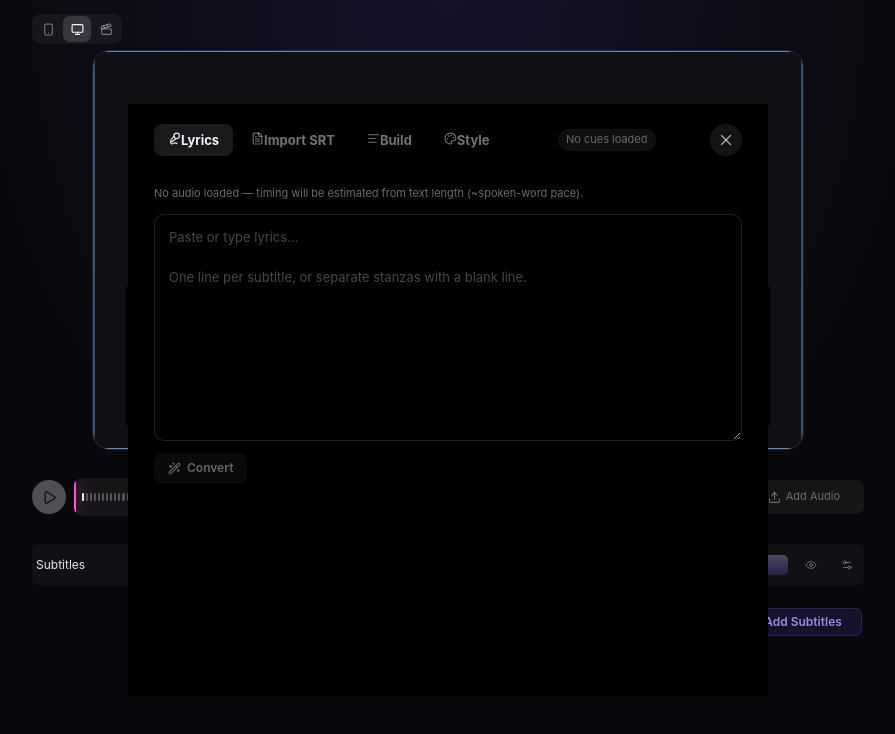
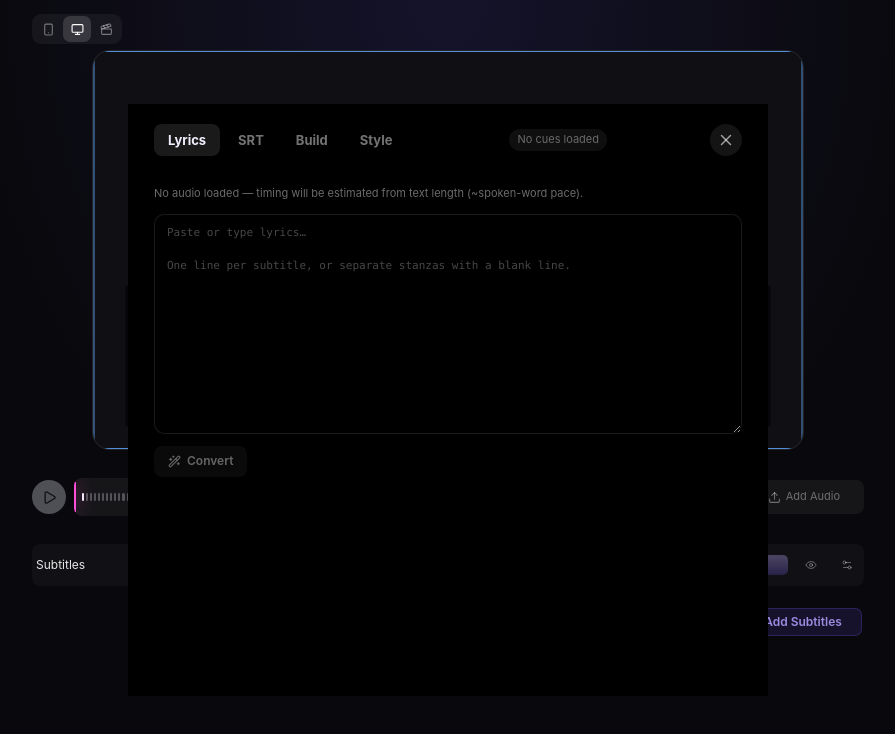
Before and after one commit to nick227/Audio-Reactive-Visual-Studio, a React (Vite) app: page / in a window 1280 px wide. Both pictures are taken after a click on the button "Add Subtitles". Shown: the top 734 px of the page, without its empty margins (192-1087 px from the left). Built offline with nearby package versions, Linux system fonts and the light colour scheme.

Commit message:
Show formatted SRT across lyrics, import, and build subtitle tabs.
Adds formatSrt serialization and shared cue state so loaded or converted subtitles display as standard SRT text in each tab.

```diff
--- a/src/features/visualizer/editor/SubtitleModal.tsx
+++ b/src/features/visualizer/editor/SubtitleModal.tsx
@@ -1,6 +1,6 @@
 import { useCallback, useEffect, useRef, useState } from 'react'
 import { AlignLeft, FileText, Loader, Mic2, Palette, Plus, Trash2, Wand2, X } from 'lucide-react'
-import { parseSrt, displayToMs, msToDisplay, MAX_SRT_CUES } from '../subtitles/parseSrt'
+import { parseSrt, displayToMs, msToDisplay, formatSrt, MAX_SRT_CUES } from '../subtitles/parseSrt'
 import type { SrtCue } from '../subtitles/parseSrt'
 import { lyricsToSrt } from '../subtitles/lyricsToSrt'
 import type { LayerInstance, SubtitleStyle } from '../project/types'
@@ -95,19 +95,41 @@ function DragTimeInput({
   )
 }
 
+// ─── Shared SRT text view ─────────────────────────────────────────────────────
+
+function SrtTextView({ cues, className }: { cues: SrtCue[]; className?: string }) {
+  if (cues.length === 0) return null
+  return (
+    <div className="srt-source-panel">
+      <p className="srt-preview-label">SRT · {cues.length} cues</p>
+      <textarea
+        className={`srt-source-input${className ? ` ${className}` : ''}`}
+        readOnly
+        value={formatSrt(cues)}
+        rows={Math.min(16, Math.max(6, cues.length + 2))}
+        spellCheck={false}
+      />
+    </div>
+  )
+}
+
 // ─── Lyrics Tab ───────────────────────────────────────────────────────────────
 
 function LyricsTab({
+  cues,
   audioDuration,
+  onCuesChange,
   onSave,
   onOpenInBuild,
 }: {
+  cues: SrtCue[]
   audioDuration: number
+  onCuesChange: (cues: SrtCue[]) => void
   onSave: (cues: SrtCue[]) => void
   onOpenInBuild: (cues: SrtCue[]) => void
 }) {
-  const [raw, setRaw] = useState('')
-  const [cues, setCues] = useState<SrtCue[] | null>(null)
+  const [raw, setRaw] = useState(() => (cues.length ? formatSrt(cues) : ''))
+  const [converted, setConverted] = useState<SrtCue[] | null>(cues.length ? cues : null)
   const [error, setError] = useState<string | null>(null)
 
   const durationMs = audioDuration > 0 ? audioDuration * 1000 : 0
@@ -115,36 +137,51 @@ function LyricsTab({
     ? `Timing will be fit to your track (${msToDisplay(durationMs)}).`
     : 'No audio loaded — timing will be estimated from text length (~spoken-word pace).'
 
+  const activeCues = converted ?? (cues.length ? cues : null)
+
   const handleConvert = () => {
     const trimmed = raw.trim()
     if (!trimmed) {
       setError('Paste or type your lyrics first.')
-      setCues(null)
+      setConverted(null)
       return
     }
-    const result = lyricsToSrt(trimmed, { durationMs })
+
+    const fromSrt = trimmed.includes('-->') ? parseSrt(trimmed) : []
+    const result = fromSrt.length > 0
+      ? fromSrt
+      : lyricsToSrt(trimmed, { durationMs })
+
     if (result.length === 0) {
       setError('Could not split text into lines.')
-      setCues(null)
+      setConverted(null)
       return
     }
-    setCues(result)
+
+    onCuesChange(result)
+    setConverted(result)
+    setRaw(formatSrt(result))
     setError(null)
   }
 
-  const lastCue = cues?.[cues.length - 1]
+  const lastCue = activeCues?.[activeCues.length - 1]
   const spanLabel = lastCue ? msToDisplay(lastCue.endMs) : null
 
   return (
     <div className="srt-lyrics-tab">
-      <p className="srt-lyrics-hint">{durationHint}</p>
+      <p className="srt-lyrics-hint">
+        {activeCues
+          ? `Loaded subtitles shown as SRT below · ${spanLabel ?? ''}`
+          : durationHint}
+      </p>
 
       <textarea
-        className="srt-lyrics-input"
+        className="srt-lyrics-input srt-source-input"
         placeholder={'Paste or type lyrics…\n\nOne line per subtitle, or separate stanzas with a blank line.'}
         value={raw}
-        onChange={(e) => { setRaw(e.target.value); setCues(null); setError(null) }}
-        rows={10}
+        onChange={(e) => { setRaw(e.target.value); setConverted(null); setError(null) }}
+        rows={12}
+        spellCheck={false}
       />
 
       <div className="srt-lyrics-actions">
@@ -155,29 +192,15 @@ function LyricsTab({
 
       {error && <p className="srt-error">{error}</p>}
 
-      {cues && cues.length > 0 && (
-        <>
-          <div className="srt-preview">
-            <p className="srt-preview-label">Preview · {cues.length} lines · {spanLabel}</p>
-            {cues.slice(0, 4).map((cue) => (
-              <div key={cue.index} className="srt-preview-row">
-                <span className="srt-preview-time">{msToDisplay(cue.startMs)} → {msToDisplay(cue.endMs)}</span>
-                <span className="srt-preview-text">{cue.text.replace(/\n/g, ' ')}</span>
-              </div>
-            ))}
-            {cues.length > 4 && <p className="srt-preview-more">…and {cues.length - 4} more lines</p>}
-            {cues.length >= MAX_SRT_CUES && <p className="srt-warning">Large text — capped at {MAX_SRT_CUES} cues.</p>}
-          </div>
-
+      {activeCues && activeCues.length > 0 && (
         <div className="srt-tab-actions srt-tab-actions--split">
-            <button type="button" className="srt-secondary-btn" onClick={() => onSave(cues)}>
+          <button type="button" className="srt-secondary-btn" onClick={() => onSave(activeCues)}>
             Apply &amp; Close
           </button>
-            <button type="button" className="srt-add-btn" onClick={() => onOpenInBuild(cues)}>
+          <button type="button" className="srt-add-btn" onClick={() => onOpenInBuild(activeCues)}>
             Fine-tune in Build
           </button>
         </div>
-        </>
       )}
     </div>
   )
@@ -185,14 +208,14 @@ function LyricsTab({
 
 // ─── Import Tab ───────────────────────────────────────────────────────────────
 
-function ImportTab({ initialCues, onSave }: {
-  initialCues?: SrtCue[]
+function ImportTab({ cues, onCuesChange, onSave }: {
+  cues: SrtCue[]
+  onCuesChange: (cues: SrtCue[]) => void
   onSave: (cues: SrtCue[]) => void
 }) {
-  const [cues, setCues] = useState<SrtCue[] | null>(initialCues ?? null)
   const [error, setError] = useState<string | null>(null)
   const [dragging, setDragging] = useState(false)
-  const [filename, setFilename] = useState<string | null>(initialCues ? 'current cues' : null)
+  const [filename, setFilename] = useState<string | null>(cues.length ? 'current cues' : null)
   const fileRef = useRef<HTMLInputElement>(null)
 
   const handleFile = (file: File) => {
@@ -203,9 +226,9 @@ function ImportTab({ initialCues, onSave }: {
       const parsed = parseSrt(raw)
       if (parsed.length === 0) {
         setError('Could not parse this file — no valid cues found.')
-        setCues(null)
+        onCuesChange([])
       } else {
-        setCues(parsed)
+        onCuesChange(parsed)
         setFilename(file.name)
         setError(null)
       }
@@ -219,7 +242,7 @@ function ImportTab({ initialCues, onSave }: {
     if (file) handleFile(file)
   }
 
-  const lastCue = cues?.[cues.length - 1]
+  const lastCue = cues[cues.length - 1]
   const durationLabel = lastCue ? msToDisplay(lastCue.endMs) : null
 
   return (
@@ -229,7 +252,7 @@ function ImportTab({ initialCues, onSave }: {
       />
 
       <div
-        className={`srt-dropzone${dragging ? ' srt-dropzone--drag' : ''}${cues ? ' srt-dropzone--loaded' : ''}`}
+        className={`srt-dropzone${dragging ? ' srt-dropzone--drag' : ''}${cues.length ? ' srt-dropzone--loaded' : ''}`}
         onDragOver={(e) => { e.preventDefault(); setDragging(true) }}
         onDragLeave={() => setDragging(false)}
         onDrop={onDrop}
@@ -237,7 +260,7 @@ function ImportTab({ initialCues, onSave }: {
         role="button" tabIndex={0}
         onKeyDown={(e) => e.key === 'Enter' && fileRef.current?.click()}
       >
-        {cues ? (
+        {cues.length > 0 ? (
           <div className="srt-dropzone-loaded">
             <span className="srt-loaded-icon">✓</span>
             <span className="srt-loaded-name">{filename}</span>
@@ -255,19 +278,13 @@ function ImportTab({ initialCues, onSave }: {
 
       {error && <p className="srt-error">{error}</p>}
 
-      {cues && cues.length > 0 && (
+      {cues.length > 0 && (
         <>
-          <div className="srt-preview">
-            <p className="srt-preview-label">Preview</p>
-            {cues.slice(0, 4).map((cue) => (
-              <div key={cue.index} className="srt-preview-row">
-                <span className="srt-preview-time">{msToDisplay(cue.startMs)} → {msToDisplay(cue.endMs)}</span>
-                <span className="srt-preview-text">{cue.text.replace(/\n/g, ' ')}</span>
-              </div>
-            ))}
-            {cues.length > 4 && <p className="srt-preview-more">…and {cues.length - 4} more cues</p>}
-            {cues.length >= MAX_SRT_CUES && <p className="srt-warning">Large file — capped at {MAX_SRT_CUES} cues.</p>}
-          </div>
+          <SrtTextView cues={cues} />
+
+          {cues.length >= MAX_SRT_CUES && (
+            <p className="srt-warning">Large file — capped at {MAX_SRT_CUES} cues.</p>
+          )}
 
           <div className="srt-tab-actions">
             <button type="button" className="srt-add-btn" onClick={() => onSave(cues)}>
@@ -291,6 +308,17 @@ function newCueAfter(prev?: BuildCue): BuildCue {
 
 function cuesFromSrt(srt: SrtCue[]): BuildCue[] {
   return srt.map((c) => ({ id: crypto.randomUUID(), startMs: c.startMs, endMs: c.endMs, text: c.text }))
+}
+
+function buildCuesToSrt(cues: BuildCue[]): SrtCue[] {
+  return cues
+    .filter((c) => c.text.trim())
+    .map((c, i) => ({
+      index: i + 1,
+      startMs: c.startMs,
+      endMs: Math.max(c.endMs, c.startMs + 100),
+      text: c.text.trim(),
+    }))
 }
 
 function BuildTab({
@@ -347,13 +375,13 @@ function BuildTab({
   const isFirstCueRender = useRef(true)
   useEffect(() => {
     if (isFirstCueRender.current) { isFirstCueRender.current = false; return }
-    const valid = cues.filter((c) => c.text.trim()).map((c, i): SrtCue => ({
-      index: i + 1, startMs: c.startMs, endMs: Math.max(c.endMs, c.startMs + 100), text: c.text.trim(),
-    }))
+    const valid = buildCuesToSrt(cues)
     if (valid.length === 0) return
     const timer = setTimeout(() => onAutoSaveRef.current(valid), 400)
     return () => clearTimeout(timer)
   }, [cues])
+
+  const srtCues = buildCuesToSrt(cues)
 
   const markStart = useCallback(() => {
     setCues((prev) => prev.map((c) => c.id === focusedId ? { ...c, startMs: currentMs } : c))
@@ -561,6 +589,8 @@ function BuildTab({
 
       </div>
 
+      {srtCues.length > 0 && <SrtTextView cues={srtCues} />}
+
       <div className="srt-tab-actions">
         <button type="button" className="srt-add-btn" onClick={() => addCue()}>
           <Plus size={13} /> Add New Line
@@ -665,7 +695,7 @@ function StyleTab({ layer, onUpdate }: { layer: LayerInstance; onUpdate: (patch:
 
 const TABS: { id: TabId; label: string; icon: typeof FileText }[] = [
   { id: 'lyrics', label: 'Lyrics',     icon: Mic2     },
-  { id: 'import', label: 'Import SRT', icon: FileText },
+  { id: 'import', label: 'SRT', icon: FileText },
   { id: 'build',  label: 'Build',      icon: AlignLeft },
   { id: 'style',  label: 'Style',      icon: Palette  },
 ]
@@ -678,26 +708,35 @@ export function SubtitleModal({
   const defaultTab: TabId = initialCues.length > 0 ? 'build' : 'lyrics'
   const [activeTab, setActiveTab] = useState<TabId>(defaultTab)
   const [saving, setSaving] = useState(false)
+  const [cues, setCues] = useState<SrtCue[]>(initialCues)
   const [buildTabKey, setBuildTabKey] = useState(0)
-  const [buildTabCues, setBuildTabCues] = useState<SrtCue[] | undefined>(undefined)
 
-  const handleSave = (cues: SrtCue[]) => {
+  const handleCuesChange = useCallback((next: SrtCue[]) => {
+    setCues(next)
+  }, [])
+
+  const persistCues = useCallback((next: SrtCue[]) => {
+    setCues(next)
+    onSave(next)
+  }, [onSave])
+
+  const handleSave = (next: SrtCue[]) => {
+    setCues(next)
     setSaving(true)
     setTimeout(() => {
-      onSave(cues)
+      onSave(next)
       setSaving(false)
       onClose()
     }, 60)
   }
 
-  const handleOpenInBuild = (cues: SrtCue[]) => {
-    onSave(cues)
-    setBuildTabCues(cues)
+  const handleOpenInBuild = (next: SrtCue[]) => {
+    persistCues(next)
     setBuildTabKey((k) => k + 1)
     setActiveTab('build')
   }
 
-  const buildInitialCues = buildTabCues ?? (initialCues.length > 0 ? initialCues : undefined)
+  const buildInitialCues = cues.length > 0 ? cues : undefined
 
   const handleStyleUpdate = (patch: Partial<LayerInstance>) => {
     onUpdateLayer(patch)
@@ -707,8 +746,8 @@ export function SubtitleModal({
     if (e.target === e.currentTarget) onClose()
   }
 
-  const cueCount = initialCues.length
-  const lastCue = initialCues[initialCues.length - 1]
+  const cueCount = cues.length
+  const lastCue = cues[cues.length - 1]
   const cueSummary = cueCount > 0
     ? `${cueCount} cues · ${msToDisplay((lastCue?.endMs ?? 0))}`
     : 'No cues loaded'
@@ -720,13 +759,11 @@ export function SubtitleModal({
         <div className="fx-browser-tools">
           <div className="modal-tab-strip">
             {TABS.map((tab) => {
-              const Icon = tab.icon
               return (
                 <button key={tab.id} type="button"
                   className={`modal-tab-btn${activeTab === tab.id ? ' active' : ''}`}
                   onClick={() => setActiveTab(tab.id)}
                 >
-                  <Icon size={13} />
                   {tab.label}
                 </button>
               )
@@ -750,13 +787,15 @@ export function SubtitleModal({
 
           {activeTab === 'lyrics' && (
             <LyricsTab
+              cues={cues}
               audioDuration={audioDuration}
+              onCuesChange={handleCuesChange}
               onSave={handleSave}
               onOpenInBuild={handleOpenInBuild}
             />
           )}
           {activeTab === 'import' && (
-            <ImportTab initialCues={initialCues.length > 0 ? initialCues : undefined} onSave={handleSave} />
+            <ImportTab cues={cues} onCuesChange={handleCuesChange} onSave={handleSave} />
           )}
           {activeTab === 'build' && (
             <BuildTab
@@ -764,7 +803,7 @@ export function SubtitleModal({
               waveformPeaks={waveformPeaks}
               audioSrc={audioSrc}
               audioDuration={audioDuration}
-              onAutoSave={onSave}
+              onAutoSave={persistCues}
               initialCues={buildInitialCues}
             />
           )}
--- a/src/features/visualizer/subtitles/parseSrt.ts
+++ b/src/features/visualizer/subtitles/parseSrt.ts
@@ -105,6 +105,16 @@ export function msToSrtTime(ms: number): string {
   return `${pad2(h)}:${pad2(min)}:${pad2(s)},${pad3(msRem)}`
 }
 
+/** Serialize cues to a standard .srt document string. */
+export function formatSrt(cues: SrtCue[]): string {
+  return cues
+    .map((cue, i) => {
+      const index = cue.index || i + 1
+      return `${index}\n${msToSrtTime(cue.startMs)} --> ${msToSrtTime(cue.endMs)}\n${cue.text}`
+    })
+    .join('\n\n')
+}
+
 /** Format milliseconds as compact display time: m:ss.s */
 export function msToDisplay(ms: number): string {
   const totalS = ms / 1000
--- a/src/styles/global.css
+++ b/src/styles/global.css
@@ -953,6 +953,18 @@ input[type="range"] { accent-color: #f2f0ff; cursor: pointer; }
 }
 .srt-secondary-btn:hover { background: rgba(255,255,255,.08); color: #fff; }
 
+.srt-source-panel { display: grid; gap: 6px; }
+.srt-source-input {
+  width: 100%; resize: vertical;
+  padding: 10px 12px; border-radius: 10px;
+  border: 1px solid rgba(255,255,255,.1);
+  background: rgba(0,0,0,.32); color: rgba(255,255,255,.82);
+  font-size: 11px; line-height: 1.5; font-family: ui-monospace, 'Cascadia Code', 'SF Mono', Menlo, monospace;
+  tab-size: 2;
+}
+.srt-source-input:focus { outline: none; border-color: rgba(140,108,255,.4); }
+.srt-source-input[readonly] { cursor: default; color: rgba(255,255,255,.72); }
+
 /* ── Build tab ───────────────────────────────────────────────────────────── */
 .srt-build-tab { display: grid; gap: 12px; }
 
```
Lines whose indentation alone changed are shown as unchanged.
